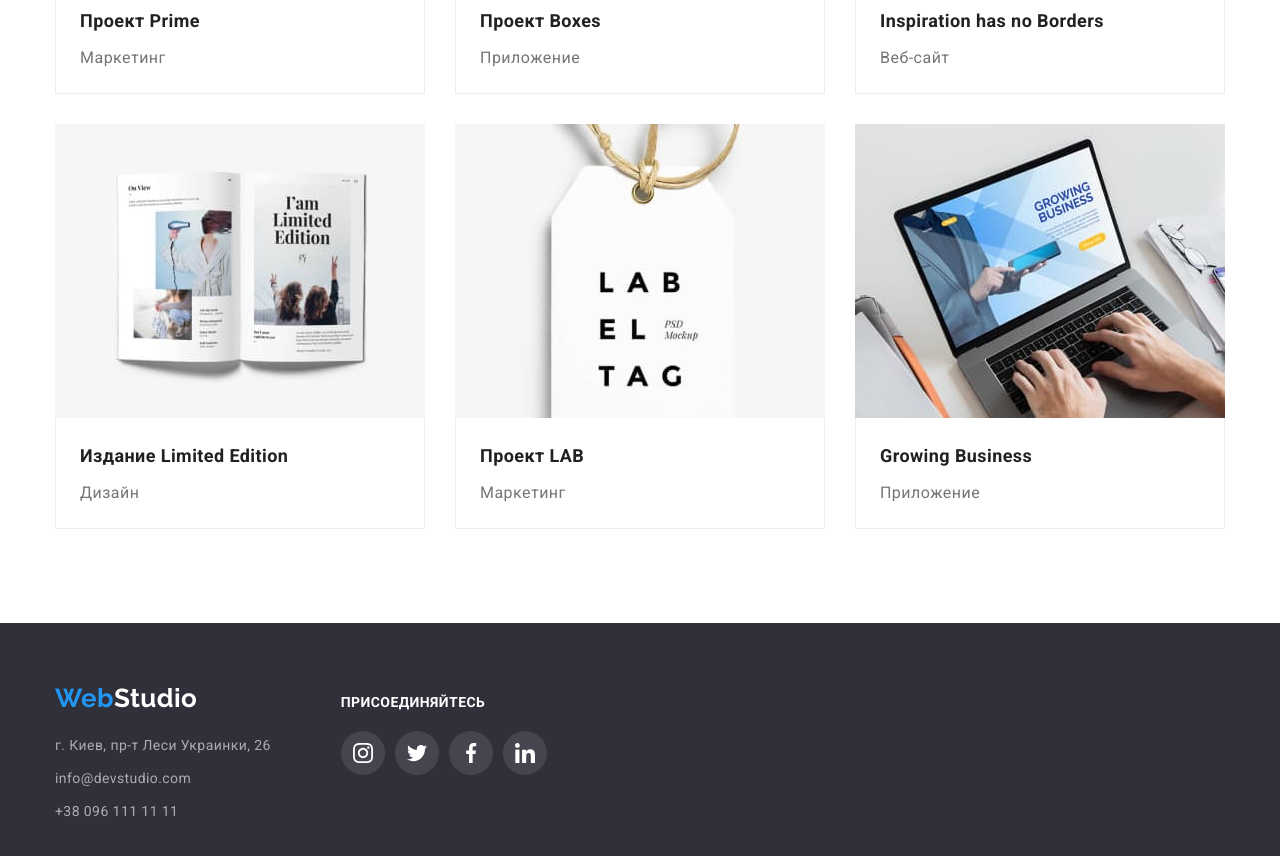
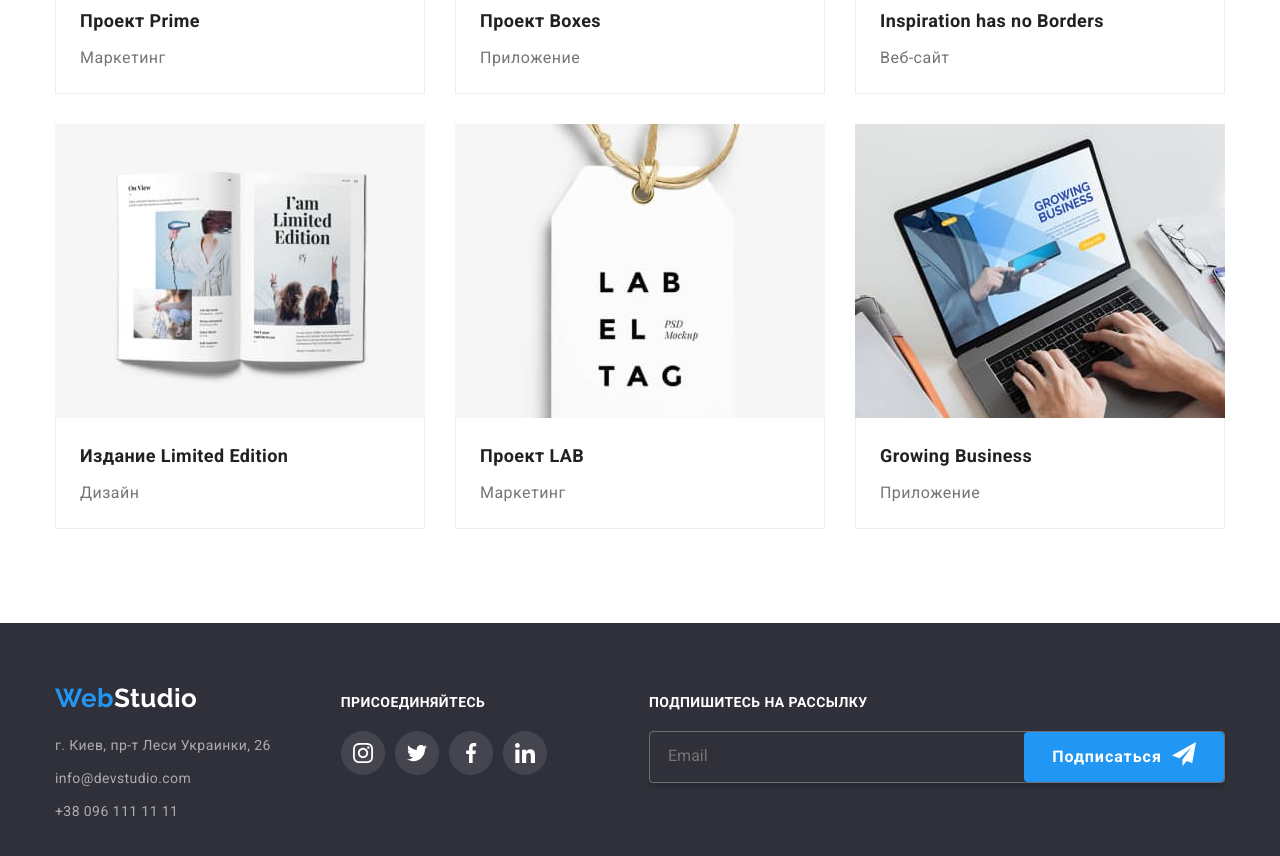
Before and after one commit to Stavr101/goit-markup-hw-07, a plain HTML site: page portfolio.html in a window 1280 px wide. Shown: the part 1013-1869 px from the top of the page. Drawn offline with nearby package versions, Linux system fonts and the light colour scheme.

Commit message:
pre-finish  v1. 12.04.2022

```diff
--- a/portfolio.html
+++ b/portfolio.html
@@ -424,6 +424,7 @@
         </div>
         <div class="join">
           <b class="join-title">присоединяйтесь</b>
+
           <ul class="social-list list">
             <li class="social-list-item">
               <a
@@ -475,6 +476,26 @@
             </li>
           </ul>
         </div>
+
+        <div class="join-subscription">
+          <b class="join-title">Подпишитесь на рассылку</b>
+          <form class="social-subscription">
+            <span class="mail-subscription">
+              <input
+                class="mail"
+                type="email"
+                name="user_mail"
+                placeholder="Email"
+              />
+            </span>
+            <button class="hero-button send-button" type="submit">
+              Подписаться
+              <svg class="social-send-button" width="24" height="24">
+                <use href="./images/sprite.svg#send"></use>
+              </svg>
+            </button>
+          </form>
+        </div>
       </div>
     </footer>
   </body>
```
